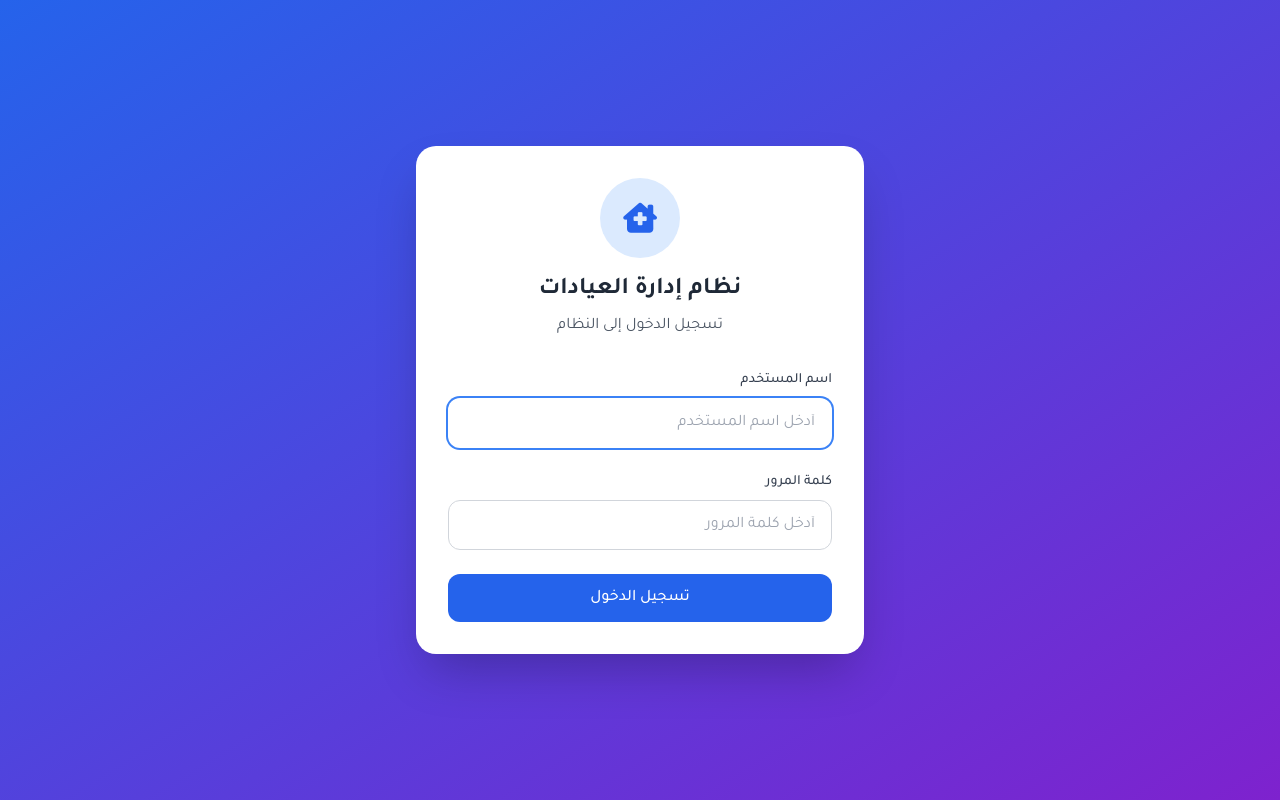
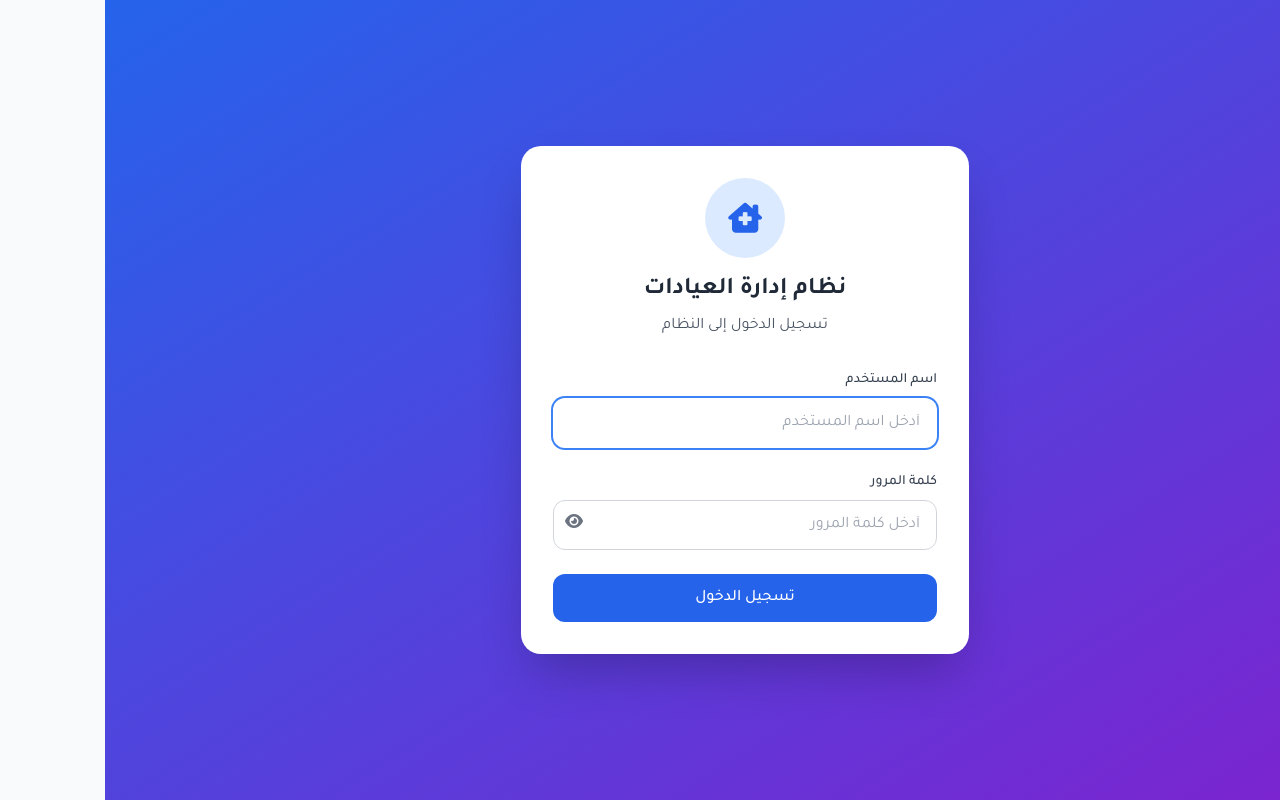
Before and after one commit to Abdullah-Elkholy/Clinics-Management-System, a Next.js app in the folder apps/web/: page /login in a window 1280 px wide. Built offline with nearby package versions, Linux system fonts and the light colour scheme; no server answers.

Commit message:
feat: create LoginScreen component for user authentication.

```diff
--- a/apps/web/components/Auth/LoginScreen.tsx
+++ b/apps/web/components/Auth/LoginScreen.tsx
@@ -10,6 +10,7 @@
 export default function LoginScreen() {
   const [username, setUsername] = useState('');
   const [password, setPassword] = useState('');
+  const [showPassword, setShowPassword] = useState(false);
   const [error, setError] = useState('');
   const [isLoading, setIsLoading] = useState(false);
   const { login, isNavigatingToHome } = useAuth();
@@ -126,17 +127,27 @@
             <label htmlFor="login-password" className="block text-sm font-medium text-gray-700 mb-2">
               كلمة المرور
             </label>
+            <div className="relative">
               <input
                 id="login-password"
                 name="password"
-              type="password"
+                type={showPassword ? 'text' : 'password'}
                 value={password}
                 onChange={(e) => setPassword(e.target.value)}
                 placeholder="أدخل كلمة المرور"
-              className="w-full px-4 py-3 border border-gray-300 rounded-lg focus:ring-2 focus:ring-blue-500 focus:border-transparent outline-none transition"
+                className="w-full px-4 py-3 pl-12 border border-gray-300 rounded-lg focus:ring-2 focus:ring-blue-500 focus:border-transparent outline-none transition"
                 autoComplete="current-password"
                 disabled={isLoading}
               />
+              <button
+                type="button"
+                onClick={() => setShowPassword(!showPassword)}
+                className="absolute left-3 top-1/2 transform -translate-y-1/2 text-gray-500 hover:text-gray-700 focus:outline-none"
+                tabIndex={-1}
+              >
+                <i className={`fas ${showPassword ? 'fa-eye-slash' : 'fa-eye'}`}></i>
+              </button>
+            </div>
           </div>
 
           <button
```
Lines whose indentation alone changed are shown as unchanged.
